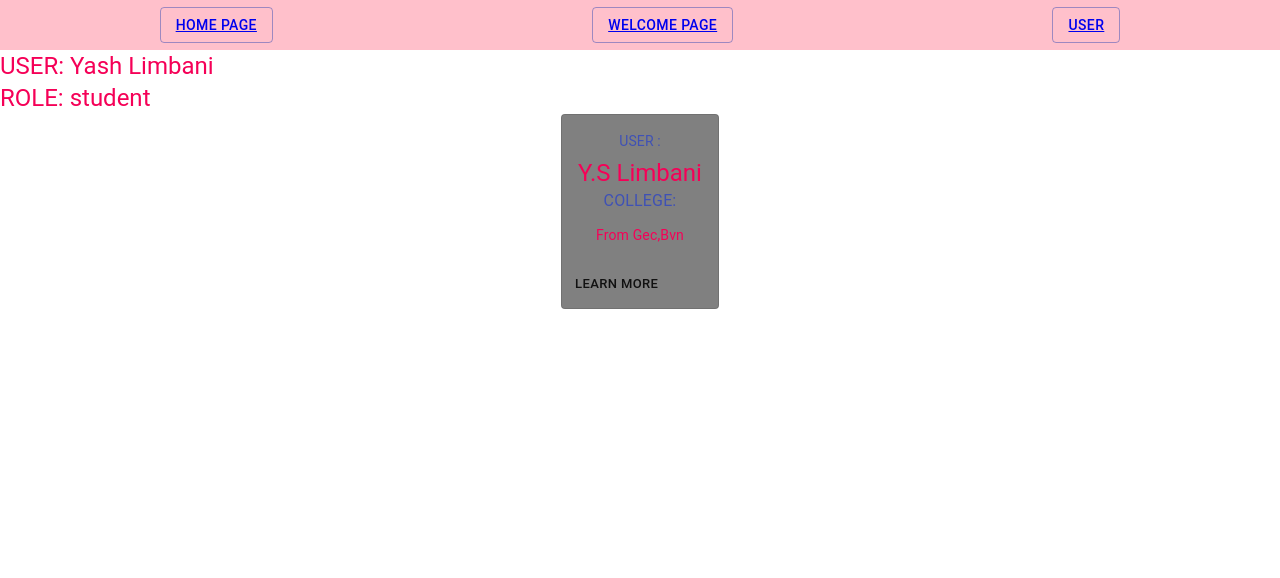
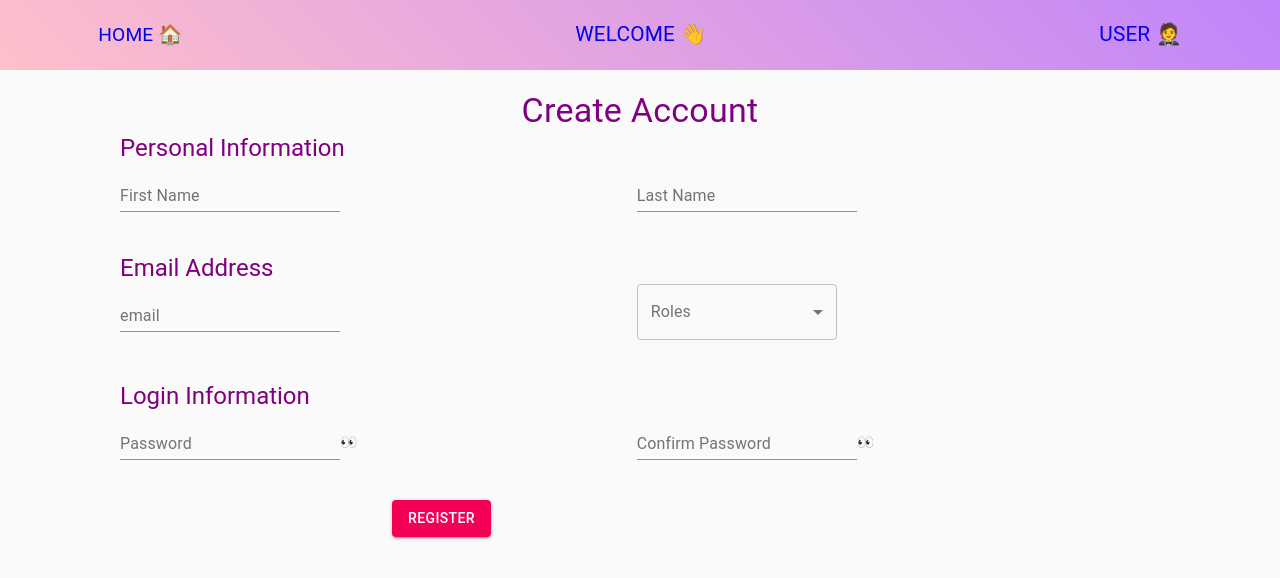
Before and after one commit to YashLimbani/EbookSell, a React (Create React App) app: page /user in a window 1280 px wide. Shown: the top 578 px of the page. Built offline with nearby package versions, Linux system fonts and the light colour scheme.

Commit message:
Form Validation

```diff
--- a/package.json
+++ b/package.json
@@ -10,11 +10,13 @@
     "@testing-library/jest-dom": "^5.17.0",
     "@testing-library/react": "^13.4.0",
     "@testing-library/user-event": "^13.5.0",
+    "formik": "^2.4.3",
     "react": "^18.2.0",
     "react-dom": "^18.2.0",
     "react-router-dom": "^6.14.2",
     "react-scripts": "5.0.1",
-    "web-vitals": "^2.1.4"
+    "web-vitals": "^2.1.4",
+    "yup": "^1.2.0"
   },
   "scripts": {
     "start": "react-scripts start",
--- a/src/App.js
+++ b/src/App.js
@@ -2,6 +2,8 @@ import "./App.css";
 import { Route, Routes, NavLink } from "react-router-dom";
 import Welcome from "./components/Welcome";
 import User from "./components/User";
+import { CssBaseline } from "@material-ui/core";
+import Home from "./components/Home";
 import { Button } from "@material-ui/core";
 import { createTheme, ThemeProvider } from "@material-ui/core/styles";
 // import { ThemeProvider } from '@material-ui/styles';
@@ -36,39 +38,53 @@ const theme = createTheme({
 
 function App() {
   return (
+    <ThemeProvider theme={theme}>
+      <CssBaseline />
+
       <div>
         <div
           style={{
             display: "flex",
             justifyContent: "space-around",
             alignItems: "center",
-          // background: "linear-gradient(120deg,black,white)",
-          background: "pink",
-          height: 50,
+            background: "linear-gradient(45deg,pink,rgb(193, 132, 250))",
+            height: 70,
           }}
         >
-        <Button variant="outlined" color="primary">
-          <NavLink to="/"> HOME PAGE</NavLink> <br />
-        </Button>
-
-        <Button variant="outlined" color="primary">
-          <NavLink to="/welcome"> WELCOME PAGE</NavLink> <br />
-        </Button>
-
-        <Button variant="outlined" color="primary">
-          <NavLink to="/user"> USER </NavLink>
-        </Button>
+          <NavLink
+            to="/"
+            style={{ fontSize: "1.2rem", textDecoration: "none" }}
+          >
+            HOME 🏠
+          </NavLink>
+          <br />
+          <NavLink
+            to="/welcome"
+            style={{ fontSize: "1.3rem", textDecoration: "none" }}
+          >
+            {" "}
+            WELCOME 👋
+          </NavLink>
+          <br />
+          <NavLink
+            to="/user"
+            style={{ fontSize: "1.3rem", textDecoration: "none" }}
+          >
+            {" "}
+            USER 🤵{" "}
+          </NavLink>
         </div>
 
         <Routes path="/">
-        <Route index element={<h1>You are at HOME PAGE</h1>} />
+          <Route index element={<Home />} />
           <Route path="/welcome" element={<Welcome />} />
           <Route
             path="/user"
-          element={<User name="Yash Limbani" role="student" />}
+            element={<User name="Y.S Limbani" role="student" />}
           />
         </Routes>
       </div>
+    </ThemeProvider>
   );
 }
 
--- /dev/null
+++ b/src/UI/PassWord.js
@@ -0,0 +1,37 @@
+import React from "react";
+import { Grid, TextField } from "@material-ui/core";
+import { useField } from "formik";
+
+const Password = ({ name, ...otherProps }) => {
+  const [show, setShow] = React.useState(false);
+  const [field, meta] = useField(name);
+  const configTextField = {
+    ...field,
+    ...otherProps,
+  };
+
+  if (meta && meta.touched && meta.error) {
+    configTextField.error = true;
+    configTextField.helperText = meta.error;
+  }
+
+  const handleShow = () => {
+    setShow((show) => !show);
+  };
+
+  return (
+    <Grid container style={{ position: "relative" }}>
+      <Grid item>
+        <TextField {...configTextField} type={show ? "text" : "password"} />
+      </Grid>
+      <Grid
+        item
+        onClick={handleShow}
+        style={{ position: "relative", top: 20, cursor: "pointer" }}
+      >
+        {show ? "🫣" : "👀"}
+      </Grid>
+    </Grid>
+  );
+};
+export default Password;
--- /dev/null
+++ b/src/UI/Select.js
@@ -0,0 +1,41 @@
+import React from "react";
+import { TextField, MenuItem } from "@material-ui/core";
+import { useField, useFormikContext } from "formik";
+
+const SelectWrapper = ({ name, options, ...otherProps }) => {
+  const { setFieldValue } = useFormikContext();
+  const [field, meta] = useField(name);
+
+  const handleChange = (evt) => {
+    const { value } = evt.target;
+    setFieldValue(name, value);
+  };
+
+  const configSelect = {
+    ...field,
+    ...otherProps,
+    select: true,
+    variant: "outlined",
+    fullWidth: true,
+    onChange: handleChange,
+  };
+
+  if (meta && meta.touched && meta.error) {
+    configSelect.error = true;
+    configSelect.helperText = meta.error;
+  }
+
+  return (
+    <TextField {...configSelect} style={{ width: 200 }}>
+      {options.map((item, pos) => {
+        return (
+          <MenuItem key={pos} value={item}>
+            {options[pos]}
+          </MenuItem>
+        );
+      })}
+    </TextField>
+  );
+};
+
+export default SelectWrapper;
--- /dev/null
+++ b/src/UI/TextField.js
@@ -0,0 +1,18 @@
+import React from "react";
+import { TextField } from "@material-ui/core";
+import { useField } from "formik";
+
+const TextFieldWrapper = ({ name, ...otherProps }) => {
+  const [field, meta] = useField(name);
+  const configTextField = {
+    ...field,
+    ...otherProps,
+  };
+
+  if (meta && meta.touched && meta.error) {
+    configTextField.error = true;
+    configTextField.helperText = meta.error;
+  }
+  return <TextField {...configTextField} />;
+};
+export default TextFieldWrapper;
--- /dev/null
+++ b/src/components/Home.js
@@ -0,0 +1,35 @@
+import React, { useState } from "react";
+import { Button } from "@material-ui/core";
+import { Typography } from "@mui/material";
+
+export default function Home() {
+  const [num, setNum] = useState(0);
+  const clickHandler = () => {
+    setNum((prev) => {
+      return prev + 1;
+    });
+  };
+  return (
+    <>
+      <Typography
+        variant="h2"
+        color="secondary"
+        align="center"
+        padding="100"
+        sx={{ padding: "20px" }}
+      >
+        {" "}
+        Home 🏠
+      </Typography>
+      <Typography variant="h2" color="secondary" align="center">
+        <Button variant="contained" onClick={clickHandler}>
+          {" "}
+          cilck to say HII 👋
+        </Button>
+      </Typography>
+      <Typography variant="h2" color="secondary" align="center">
+        {num}
+      </Typography>
+    </>
+  );
+}
--- a/src/components/User.js
+++ b/src/components/User.js
@@ -1,17 +1,115 @@
 import React from "react";
-import SimpleCard from "./card";
-import { Typography } from "@material-ui/core";
+import { Button, Grid } from "@material-ui/core";
+import { Typography } from "@mui/material";
+import * as Yup from "yup";
+import { Formik, Form } from "formik";
+import TextFieldCustom from "../UI/TextField";
+import Password from "../UI/PassWord";
+import Select from "../UI/Select";
 
 export default function User(props) {
+  const initialValues = {
+    firstName: "",
+    lastName: "",
+    email: "",
+    password: "",
+    confirmPassword: "",
+    role: "",
+  };
+
+  const Option = ["User", "Seller", "Admin"];
+
+  const validationSchema = Yup.object().shape({
+    firstName: Yup.string().required("First Name isRequired"),
+
+    lastName: Yup.string().required("Last Name isRequired"),
+
+    email: Yup.string().email("Email is invalid").required("Email is required"),
+
+    password: Yup.string()
+      .required("Password is required")
+      .min(8, "Password must be atleast 8 characters"),
+
+    confirmPassword: Yup.string()
+      .oneOf([Yup.ref("password"), null], "Password must match")
+      .required("Confirm Password is required"),
+
+    role: Yup.string().required("Role is required"),
+  });
+
   return (
-    <>
-      <div>
-        <Typography variant="h5" align="left" color="secondary">
-          USER: {props.name} <br />
-          ROLE: {props.role}
-        </Typography>
-      </div>
-      <SimpleCard />
-    </>
+    <div
+      style={{
+        overflow: "hidden",
+        padding: 20,
+        color: "purple",
+      }}
+    >
+      <Typography variant="h4" align="center">
+        Create Account
+      </Typography>
+
+      <Formik
+        validateOnChange="true"
+        initialValues={initialValues}
+        validationSchema={validationSchema}
+        onSubmit={(values) => console.log(values)}
+      >
+        <Form>
+          <Typography variant="h5" style={{ marginLeft: 100 }}>
+            Personal Information
+          </Typography>
+          <Grid container style={{ marginLeft: 100 }}>
+            <Grid item xs={5}>
+              <TextFieldCustom name="firstName" label="First Name" />
+            </Grid>
+            <Grid item xs={5}>
+              <TextFieldCustom name="lastName" label="Last Name" />
+            </Grid>
+          </Grid>
+          <br></br>
+          <br></br>
+
+          <Typography variant="h5" style={{ marginLeft: 100 }}>
+            Email Address
+          </Typography>
+          <Grid container style={{ marginLeft: 100 }}>
+            <Grid item xs={5}>
+              <TextFieldCustom name="email" label="email" />
+            </Grid>
+            <Grid item xs={5}>
+              <Select name="role" options={Option} label="Roles" />
+            </Grid>
+          </Grid>
+          <br></br>
+          <br></br>
+
+          <Typography variant="h5" style={{ marginLeft: 100 }}>
+            Login Information
+          </Typography>
+          <Grid container style={{ marginLeft: 100 }}>
+            <Grid item xs={5}>
+              <Password name="password" label="Password" />
+            </Grid>
+            <Grid item xs={5}>
+              <Password name="confirmPassword" label="Confirm Password" />
+            </Grid>
+          </Grid>
+
+          <br></br>
+          <br></br>
+          <Button
+            type="submit"
+            variant="contained"
+            color="primary"
+            style={{
+              marginLeft: "30%",
+            }}
+          >
+            Register
+          </Button>
+        </Form>
+      </Formik>
+    </div>
   );
 }
--- a/src/components/Welcome.js
+++ b/src/components/Welcome.js
@@ -1,5 +1,6 @@
 import React from "react";
-import { Typography } from "@material-ui/core";
+// import { Typography } from "@material-ui/core";
+import { Typography } from "@mui/material";
 
 export default function Welcome() {
   return (
@@ -7,7 +8,12 @@ export default function Welcome() {
       {/* <Typography variant="h3" align="left" color="primary">
         Welcome
       </Typography> */}
-      <Typography variant="h4" align="left" color="secondary">
+      <Typography
+        variant="h4"
+        align="center"
+        color="secondary"
+        sx={{ padding: "20px" }}
+      >
         WELCOME TO OUR SITE 👋
       </Typography>
     </div>
--- a/src/index.css
+++ b/src/index.css
@@ -5,6 +5,7 @@ body {
     sans-serif;
   -webkit-font-smoothing: antialiased;
   -moz-osx-font-smoothing: grayscale;
+
 }
 
 code {
```
Also changed, not shown: src/App.css (line endings or trailing spaces), 1 other file (tests, documents, lock files or other folders). Lines whose indentation alone changed are shown as unchanged.
